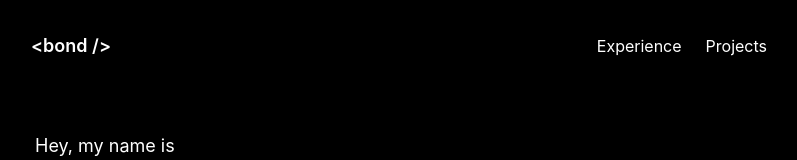
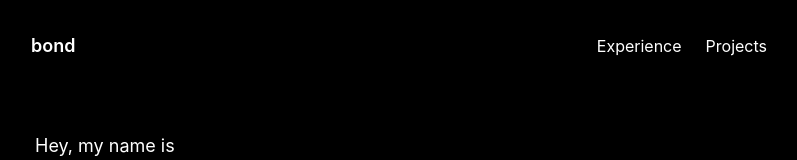
Before and after one commit to trinhbond/personal-portfolio, a React (Create React App) app: page / in a window 1280 px wide. Shown: the top 160 px of the page, without its empty margins (241-1038 px from the left). Built offline with nearby package versions, Linux system fonts and the light colour scheme.

Commit message:
Remove fragments

```diff
--- a/src/components/Header.tsx
+++ b/src/components/Header.tsx
@@ -30,7 +30,7 @@ const Header = () => {
     >
       <nav className="flex flex-row justify-between items-center align-center">
         <NavLink to="/" className="select-none font-semibold text-lg">
-          {"<bond />"}
+          bond
         </NavLink>
         {width > 600 ? (
           <div className="flex flex-row gap-6">
```
